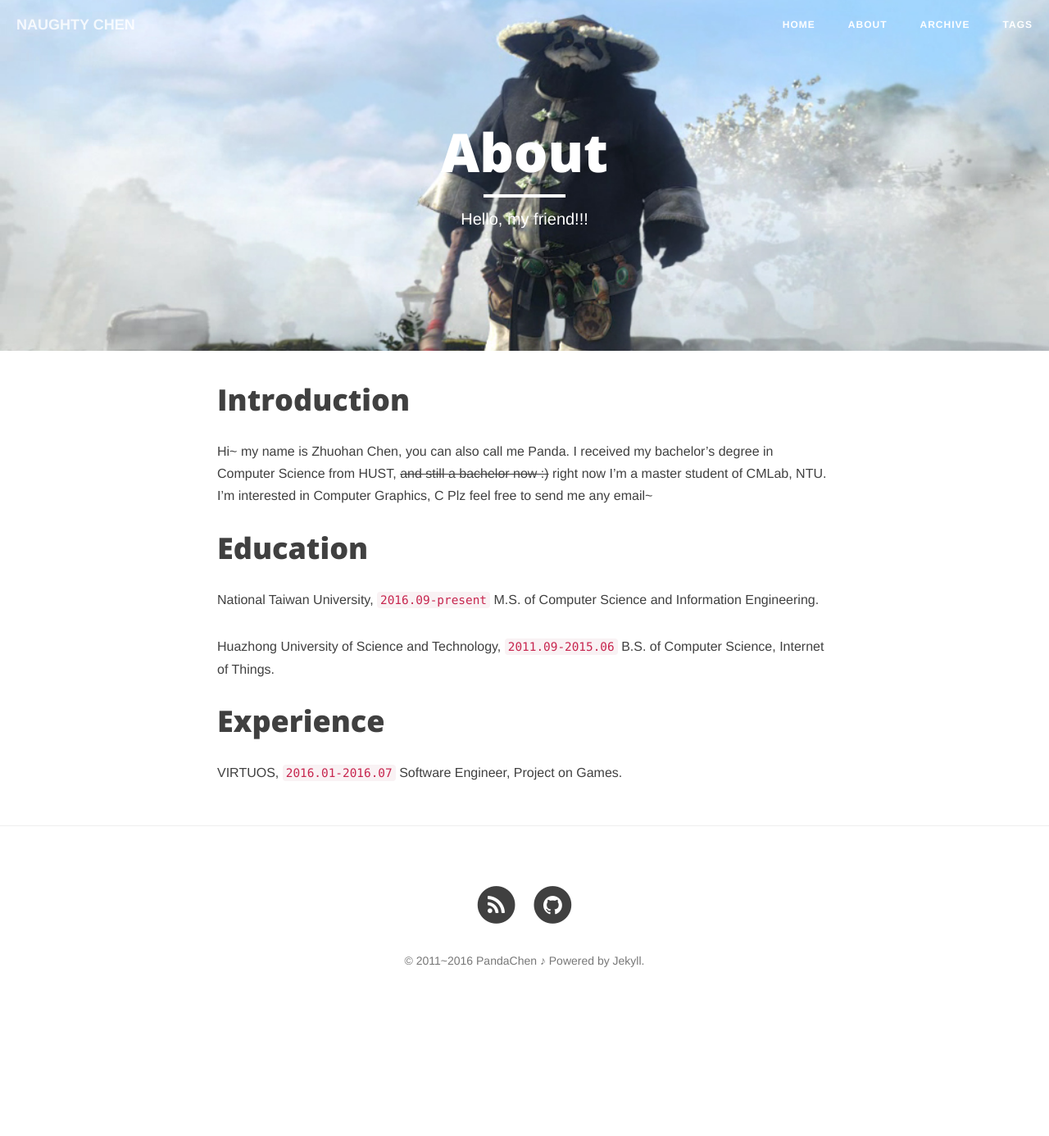
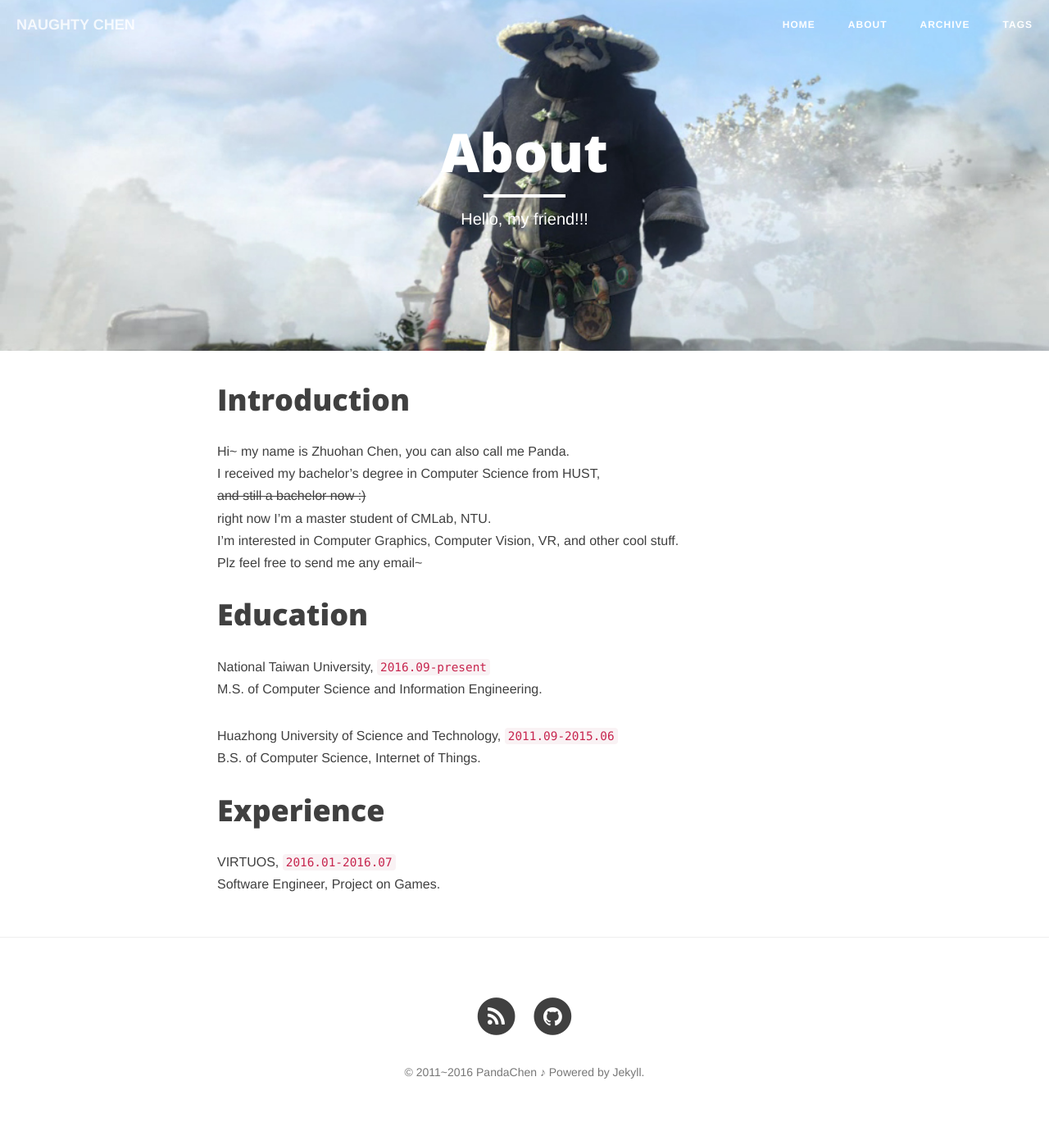
Before and after one commit to AGiantPanda/website1.0, a Jekyll site: the page built from About.md, in a window 1280 px wide. Shown: the whole page at 82% size. Built offline with Jekyll 4.4.1, drawn with Linux system fonts in a browser that asks for light colours; nearby versions of some CDN libraries; before the commit the page ends 1250 px from its top, so only the background shows below that.

Commit message:
modify about page

```diff
--- a/About.md
+++ b/About.md
@@ -11,7 +11,7 @@ Hi~ my name is Zhuohan Chen, you can also call me Panda.
 I received my bachelor's degree in Computer Science from HUST,
 ~~and still a bachelor now :)~~
 right now I'm a master student of CMLab, NTU.
-I'm interested in Computer Graphics, C
+I'm interested in Computer Graphics, Computer Vision, VR, and other cool stuff.
 Plz feel free to send me any email~
 
 # Education
```
